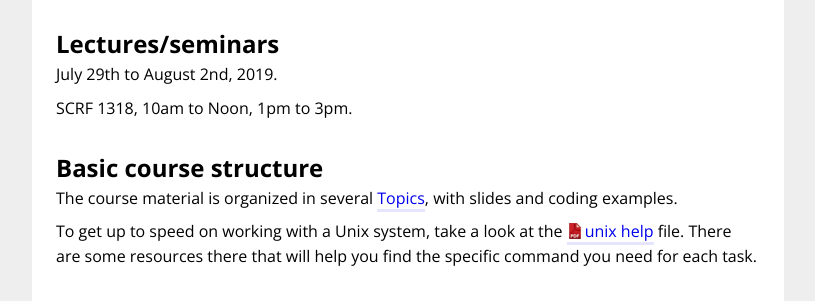
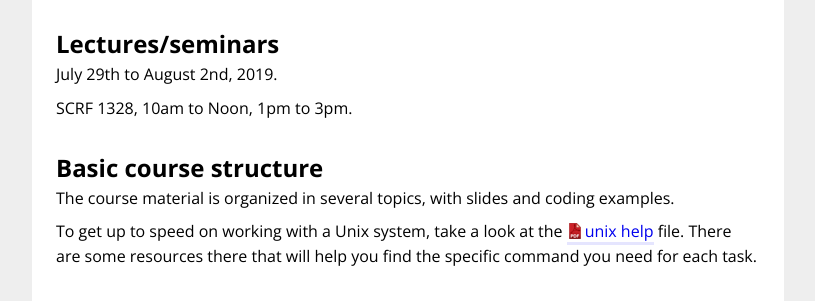
Before and after one commit to owensgl/biol525D, a Jekyll site: the page built from index.md, in a window 1280 px wide and 900 px high, scrolled down 865 px. Shown: the part 163-464 px from the top of the window, without its empty margins (232-1047 px from the left). Built offline with Jekyll 4.4.1, drawn with Linux system fonts in a browser that asks for light colours.

```diff
--- a/index.md
+++ b/index.md
@@ -32,11 +32,11 @@ Consult [Daily Assignments](resources/daily_assignments.md)
 ## Lectures/seminars
 July 29th to August 2nd, 2019.
 
-SCRF 1318, 10am to Noon, 1pm to 3pm.
+SCRF 1328, 10am to Noon, 1pm to 3pm.
 
 ## Basic course structure
 
-The course material is organized in several [Topics](resources/topics.md), with slides and coding examples.
+The course material is organized in several topics, with slides and coding examples.
 
 To get up to speed on working with a Unix system, take a look at the [unix help](resources/unix_ref.pdf) file. There are some resources there that will help you find the specific command you need for each task.
 
@@ -50,7 +50,7 @@ To get up to speed on working with a Unix system, take a look at the [unix help]
 7. [Topic 7](./Topic_7/) SNP and variant calling [GREG]
 8. [Topic 8](./Topic_8-9/) Population genomics and plotting in R (Part 1) [GREG]
 9. [Topic 9](./Topic_8-9/) Population genomics and plotting in R (Part 2) [GREG]
-10. [Topic 10](../Topic_10/) Phylogenetic inference [GREG]
+10. [Topic 10](./Topic_10/) Phylogenetic inference [GREG]
 
 ## Obtaining all the files on this site
 
```
